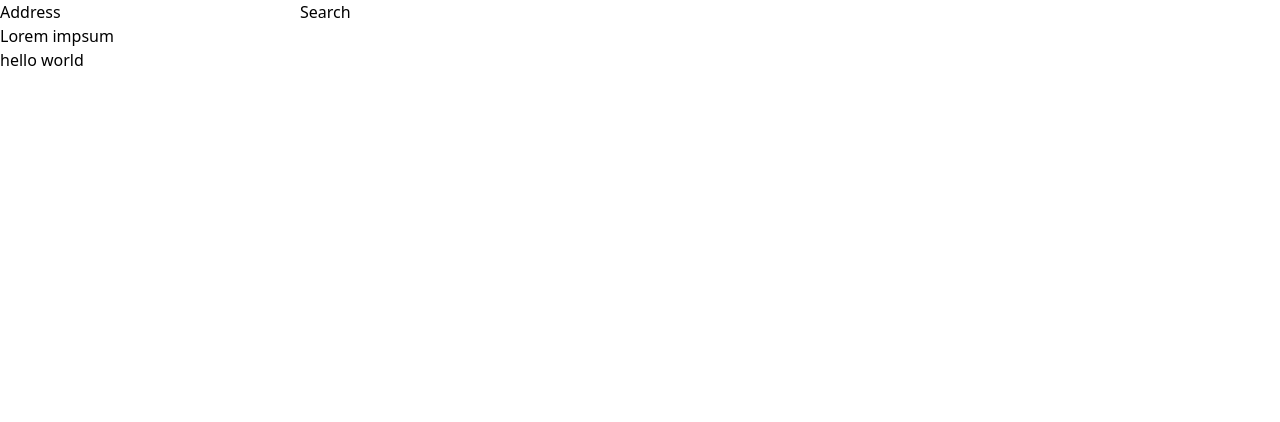
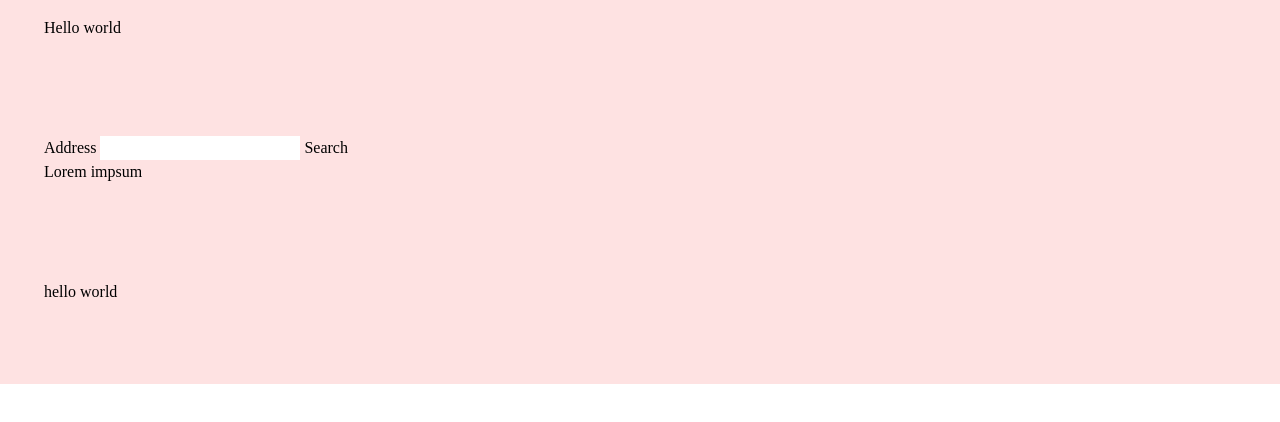
Before and after one commit to Bliss-e-V/11BLISS, a SvelteKit app in the folder frontend/: page / in a window 1280 px wide. Shown: the top 422 px of the page. Built offline with nearby package versions, Linux system fonts and the light colour scheme.

Commit message:
add frontend

```diff
--- a/frontend/src/routes/+page.svelte
+++ b/frontend/src/routes/+page.svelte
@@ -23,12 +23,12 @@
 </script>
 
 <nav>
-    <div>
-
+    <div class={`tracking-[0px] font-futura items-start bg-red-100 gap-y-14 flex-col pb-20 pl-11 pr-14 pt-4 inline-flex w-full`}>
+        <p>Hello world</p>
     </div>
 </nav>
-
-<div>
+<div class={`tracking-[0px] font-futura items-start bg-red-100 gap-y-14 flex-col pb-20 pl-11 pr-14 pt-4 inline-flex w-full`}>
+    <div >
         <div>
             <form method="POST"  on:submit={handleSubmit}   >
                 <label>
@@ -47,7 +47,8 @@
             <p>{inputValue}</p>
         </div>
     </div>
+</div>
 
-<footer>
+<footer class={`tracking-[0px] font-futura items-start bg-red-100 gap-y-14 flex-col pb-20 pl-11 pr-14 pt-4 inline-flex w-full`}>
     <p>hello world</p>
 </footer>
```
Lines whose indentation alone changed are shown as unchanged.
